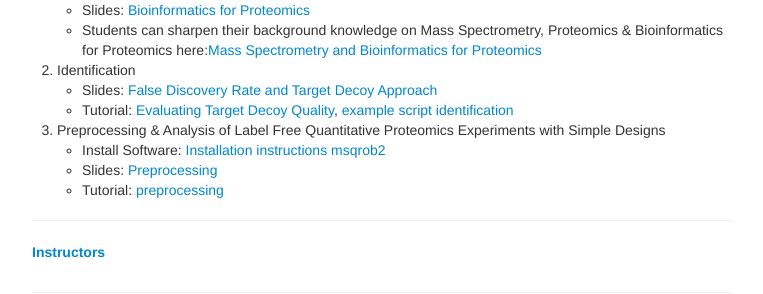
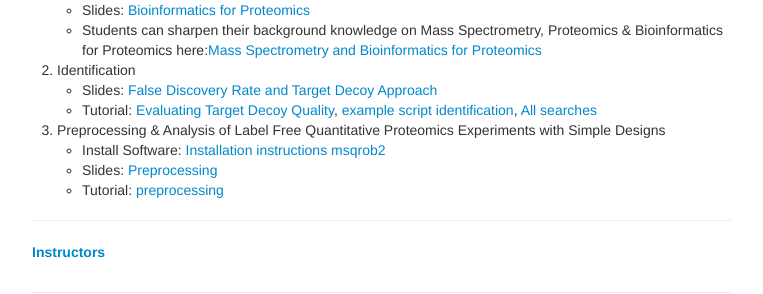
Before and after one commit to statOmics/SGA2020, a Jekyll site: the page built from index.md, in a window 1280 px wide. Shown: the part 1184-1478 px from the top of the page, without its empty margins (258-1021 px from the left). Built offline with Jekyll 4.4.1, drawn with Linux system fonts in a browser that asks for light colours.

Commit message:
all identifications

```diff
--- a/index.md
+++ b/index.md
@@ -46,7 +46,8 @@ A primer to R and Data visualisation  in R can be found in:
 
  2. Identification
  - Slides:  [False Discovery Rate and Target Decoy Approach](assets/1_Identification_Evaluation_Target_Decoy_Approach.pdf)
- - Tutorial: [Evaluating Target Decoy Quality](pages/Identification.md), [example script identification](assets/identification.html)
+ - Tutorial: [Evaluating Target Decoy Quality](pages/Identification.md), [example script identification](assets/identification.html),
+ [All searches](assets/identification_all.html)
 
  3. Preprocessing & Analysis of Label Free Quantitative Proteomics Experiments with Simple Designs
  - Install Software: [Installation instructions msqrob2](pages/installMsqrob2.md)
```
